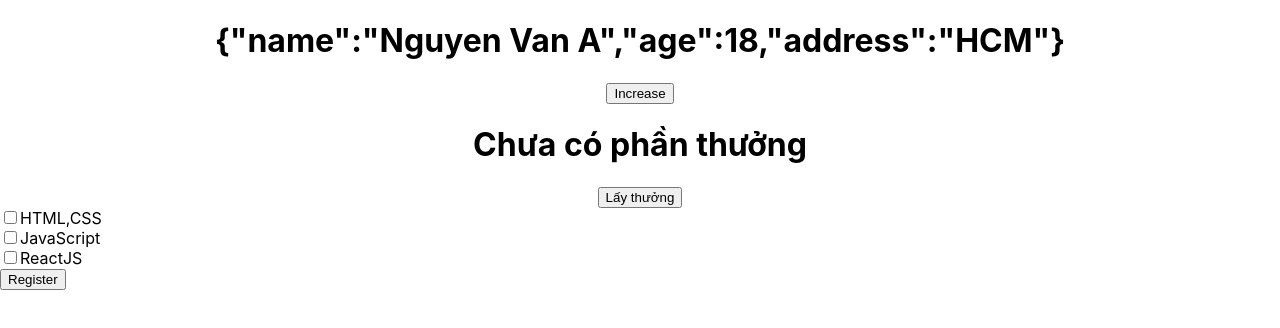
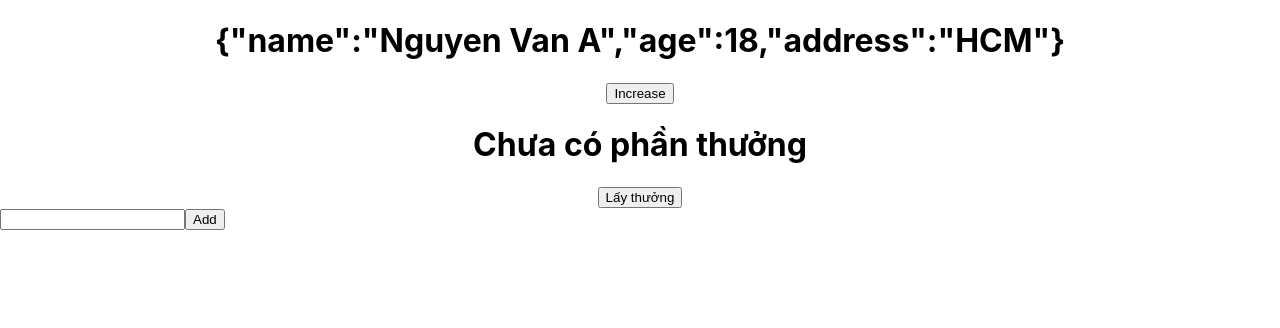
Before and after one commit to khoinhmse150853/ReactJS, a React (Create React App) app: page / in a window 1280 px wide. Shown: the top 328 px of the page. Built offline with nearby package versions, Linux system fonts and the light colour scheme.

Commit message:
TodoList exercise

```diff
--- /dev/null
+++ b/src/TodoList.js
@@ -0,0 +1,42 @@
+import React, { useState } from "react";
+
+function TodoList() {
+  const [currentInput, setCurrentInput] = useState("");
+  const [todoList, setTodoList] = useState(() => {
+    const storageTodoList = localStorage.getItem("todoList");
+    return JSON.parse(storageTodoList) ?? [];
+  });
+
+  const handleAdd = () => {
+    if (currentInput !== "") {
+      setTodoList(() => {
+        const newTodoList = [...todoList, currentInput];
+
+        const jsonTodoList = JSON.stringify(newTodoList);
+
+        localStorage.setItem("todoList", jsonTodoList);
+
+        return newTodoList;
+      });
+      setCurrentInput("");
+    }
+  };
+
+  return (
+    <div>
+      <input
+        onChange={(e) => setCurrentInput(e.target.value)}
+        value={currentInput}
+      />
+      <button onClick={handleAdd}>Add</button>
+
+      <ul>
+        {todoList.map((todo, index) => (
+          <li key={index}>{todo}</li>
+        ))}
+      </ul>
+    </div>
+  );
+}
+
+export default TodoList;
--- a/src/index.js
+++ b/src/index.js
@@ -5,7 +5,8 @@ import App from "./App";
 import RandomGift from "./RandomGift";
 // import TwoWayBinding from "./TwoWayBinding";
 // import RadioButton from "./RadioButton";
-import Checkbox from "./Checkbox";
+// import Checkbox from "./Checkbox";
+import TodoList from "./TodoList";
 import reportWebVitals from "./reportWebVitals";
 
 const root = ReactDOM.createRoot(document.getElementById("root"));
@@ -15,7 +16,8 @@ root.render(
     <RandomGift />
     {/* <TwoWayBinding /> */}
     {/* <RadioButton /> */}
-    <Checkbox />
+    {/* <Checkbox /> */}
+    <TodoList />
   </React.StrictMode>
 );
 
```
